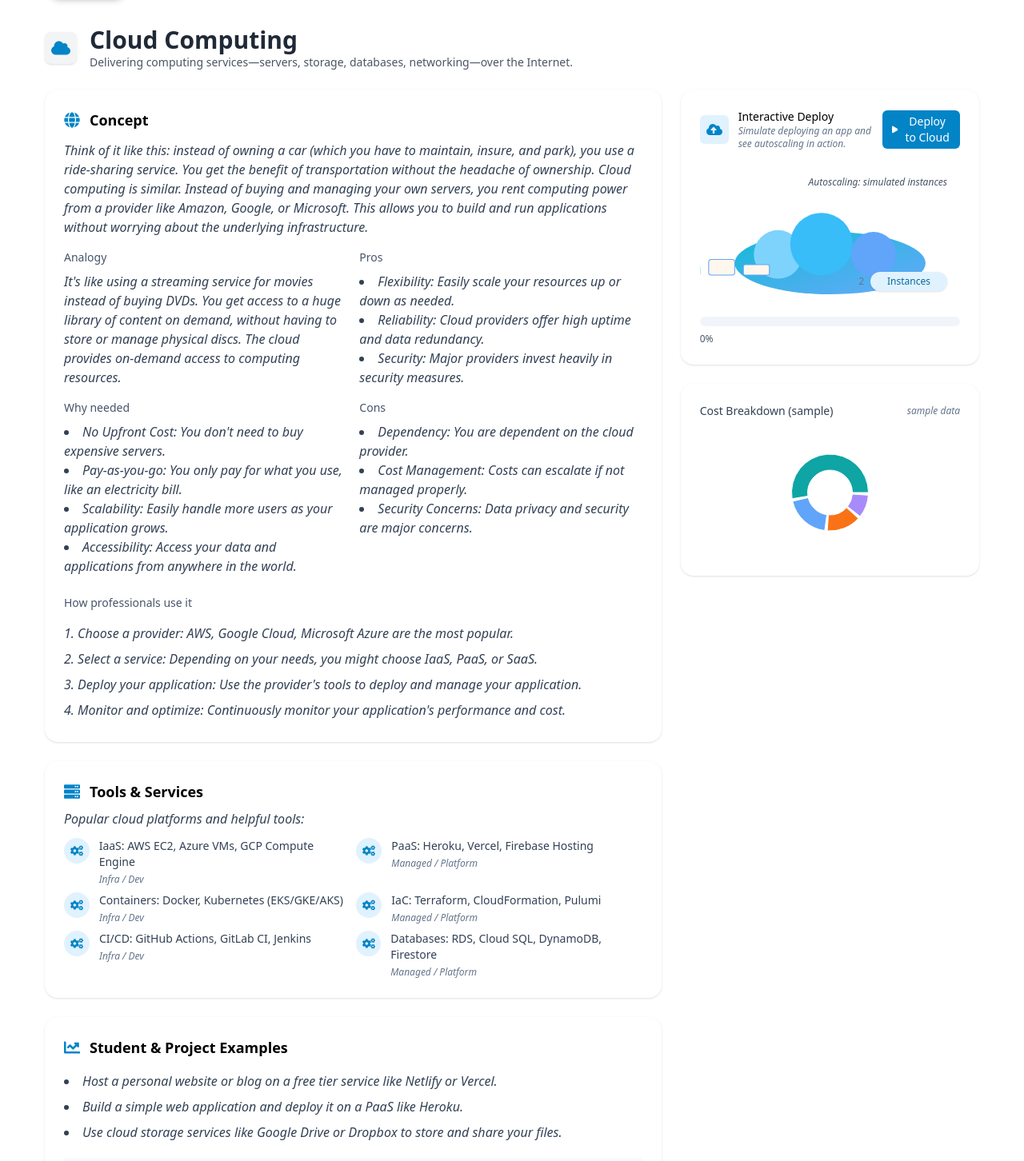
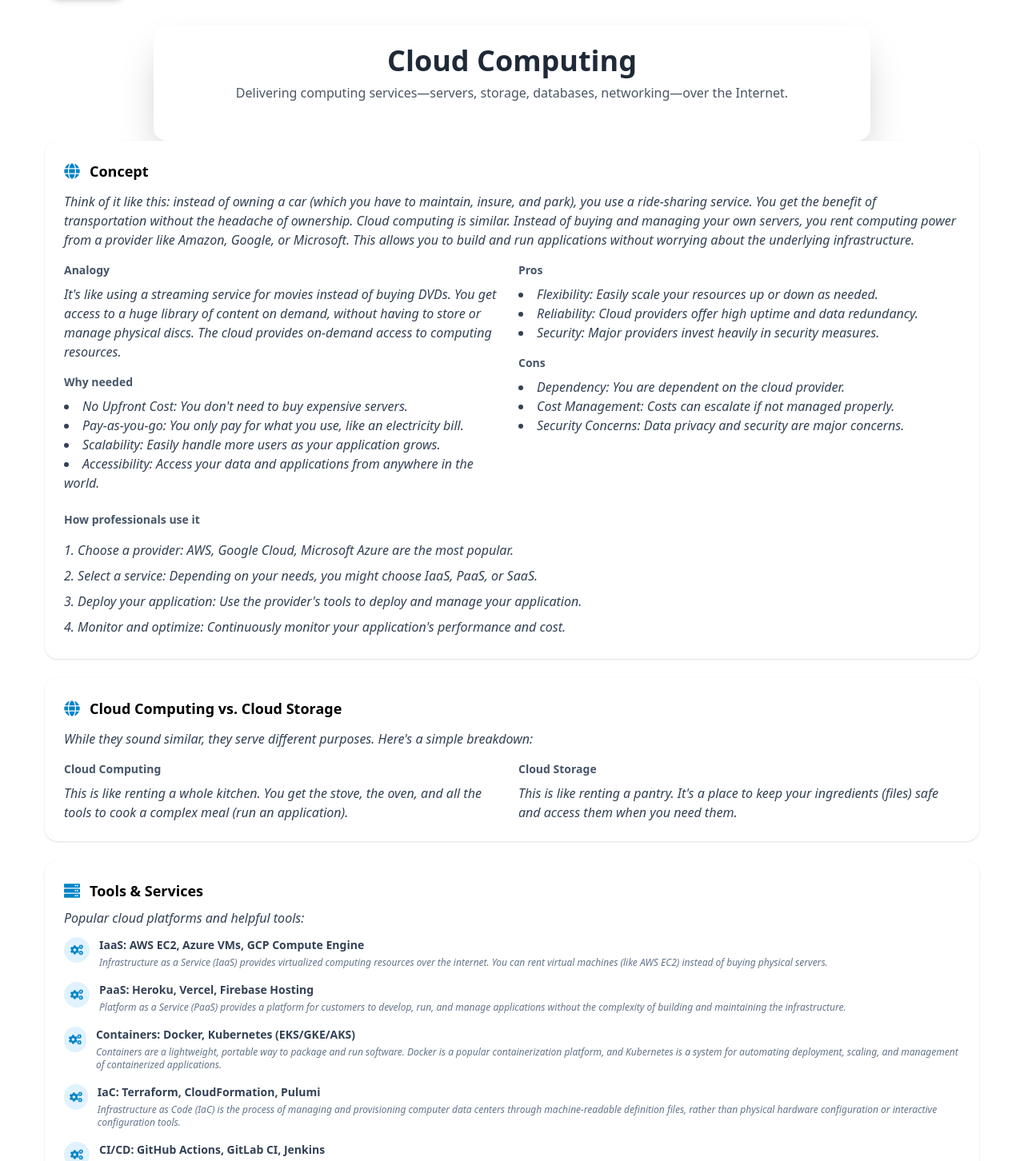
Before and after one commit to Aniket-Singh-Baghel/interactive-book, a React (Create React App) app: page /module4/cloud-computing in a window 1280 px wide. Shown: the part 98-1550 px from the top of the page at 80% size. Built offline with nearby package versions, Linux system fonts and the light colour scheme.

Commit message:
cloud computing comp

```diff
--- a/src/Components/Part2/CloudModule.js
+++ b/src/Components/Part2/CloudModule.js
@@ -1,7 +1,6 @@
 import React, { useState, useEffect, useRef } from "react";
 import { motion } from "framer-motion";
 import {
-  FaCloud,
   FaServer,
   FaCogs,
   FaChartLine,
@@ -15,19 +14,7 @@ import {
   FaArrowLeft,
   FaArrowRight,
 } from "react-icons/fa";
-import { ResponsiveContainer, PieChart, Pie, Cell, Tooltip } from "recharts";
 import { Link, useNavigate } from "react-router-dom";
-
-// CloudModule.jsx
-// Single-file React component (Tailwind + Framer Motion + Recharts + react-icons)
-// Features:
-// - Bilingual (English / Hindi) toggle
-// - Animated title and SVG cloud animation
-// - Sections: Concept, Analogy, Why needed, Pros/Cons, How professionals use it, Tools/Services, Student examples
-// - Interactive "Deploy to Cloud" simulation with progress and autoscaling demo
-// - Cost vs Scalability sample pie chart
-// - Copyable deploy snippet
-// - Usage & integration notes
 
 const SAMPLE_DEPLOY_SNIPPET = `# Example: deploy.sh (simple demo script)
 # Builds the app and deploys to a generic cloud provider
@@ -37,13 +24,13 @@ cloudctl auth login --token $CLOUD_TOKEN
 cloudctl deploy --app my-app --region us-east-1 --instances 2
 `;
 
-const COST_SCALABILITY = [
-  { name: "Compute (autoscaled)", value: 55 },
-  { name: "Storage", value: 20 },
-  { name: "Networking", value: 15 },
-  { name: "Managed Services", value: 10 },
-];
-const COLORS = ["#0ea5a4", "#60a5fa", "#f97316", "#a78bfa"];
+// const COST_SCALABILITY = [
+//   { name: "Compute (autoscaled)", value: 55 },
+//   { name: "Storage", value: 20 },
+//   { name: "Networking", value: 15 },
+//   { name: "Managed Services", value: 10 },
+// ];
+// const COLORS = ["#0ea5a4", "#60a5fa", "#f97316", "#a78bfa"];
 
 const bilingual = {
   en: {
@@ -78,12 +65,30 @@ const bilingual = {
       "Monitor and optimize: Continuously monitor your application's performance and cost.",
     ],
     tools: [
-      "IaaS: AWS EC2, Azure VMs, GCP Compute Engine",
-      "PaaS: Heroku, Vercel, Firebase Hosting",
-      "Containers: Docker, Kubernetes (EKS/GKE/AKS)",
-      "IaC: Terraform, CloudFormation, Pulumi",
-      "CI/CD: GitHub Actions, GitLab CI, Jenkins",
-      "Databases: RDS, Cloud SQL, DynamoDB, Firestore",
+      {
+        name: "IaaS: AWS EC2, Azure VMs, GCP Compute Engine",
+        description: "Infrastructure as a Service (IaaS) provides virtualized computing resources over the internet. You can rent virtual machines (like AWS EC2) instead of buying physical servers."
+      },
+      {
+        name: "PaaS: Heroku, Vercel, Firebase Hosting",
+        description: "Platform as a Service (PaaS) provides a platform for customers to develop, run, and manage applications without the complexity of building and maintaining the infrastructure."
+      },
+      {
+        name: "Containers: Docker, Kubernetes (EKS/GKE/AKS)",
+        description: "Containers are a lightweight, portable way to package and run software. Docker is a popular containerization platform, and Kubernetes is a system for automating deployment, scaling, and management of containerized applications."
+      },
+      {
+        name: "IaC: Terraform, CloudFormation, Pulumi",
+        description: "Infrastructure as Code (IaC) is the process of managing and provisioning computer data centers through machine-readable definition files, rather than physical hardware configuration or interactive configuration tools."
+      },
+      {
+        name: "CI/CD: GitHub Actions, GitLab CI, Jenkins",
+        description: "Continuous Integration and Continuous Delivery (CI/CD) is a set of practices that automate the software development lifecycle, from building and testing to deployment."
+      },
+      {
+        name: "Databases: RDS, Cloud SQL, DynamoDB, Firestore",
+        description: "Cloud databases are database services built and accessed through a cloud platform. They offer services for storing, managing, and retrieving data."
+      }
     ],
     examples: [
       "Host a personal website or blog on a free tier service like Netlify or Vercel.",
@@ -95,6 +100,12 @@ const bilingual = {
     copySnippet: "Copy snippet",
     autoscaleLabel: "Autoscaling: simulated instances",
     costLabel: "Cost Breakdown (sample)",
+    comparisonTitle: "Cloud Computing vs. Cloud Storage",
+    comparisonDesc: "While they sound similar, they serve different purposes. Here's a simple breakdown:",
+    computingTitle: "Cloud Computing",
+    computingDesc: "This is like renting a whole kitchen. You get the stove, the oven, and all the tools to cook a complex meal (run an application).",
+    storageTitle: "Cloud Storage",
+    storageDesc: "This is like renting a pantry. It's a place to keep your ingredients (files) safe and access them when you need them.",
     previous: "Previous",
     next: "Next",
   },
@@ -130,12 +141,30 @@ const bilingual = {
       "निगरानी और अनुकूलन करें: अपने एप्लिकेशन के प्रदर्शन और लागत की लगातार निगरानी करें।",
     ],
     tools: [
-      "IaaS: AWS EC2, Azure VMs, GCP Compute Engine",
-      "PaaS: Heroku, Vercel, Firebase Hosting",
-      "Containers: Docker, Kubernetes (EKS/GKE/AKS)",
-      "IaC: Terraform, CloudFormation, Pulumi",
-      "CI/CD: GitHub Actions, GitLab CI, Jenkins",
-      "Databases: RDS, Cloud SQL, DynamoDB, Firestore",
+      {
+        name: "IaaS: AWS EC2, Azure VMs, GCP Compute Engine",
+        description: "इन्फ्रास्ट्रक्चर एज ए सर्विस (IaaS) इंटरनेट पर वर्चुअलाइज्ड कंप्यूटिंग संसाधन प्रदान करता है। आप भौतिक सर्वर खरीदने के बजाय वर्चुअल मशीन (जैसे AWS EC2) किराए पर ले सकते हैं।"
+      },
+      {
+        name: "PaaS: Heroku, Vercel, Firebase Hosting",
+        description: "प्लेटफॉर्म एज ए सर्विस (PaaS) ग्राहकों को बुनियादी ढांचे के निर्माण और रखरखाव की जटिलता के बिना अनुप्रयोगों को विकसित करने, चलाने और प्रबंधित करने के लिए एक मंच प्रदान करता है।"
+      },
+      {
+        name: "Containers: Docker, Kubernetes (EKS/GKE/AKS)",
+        description: "कंटेनर सॉफ्टवेयर को पैकेज और चलाने का एक हल्का, पोर्टेबल तरीका है। डॉकर एक लोकप्रिय कंटेनरीकरण प्लेटफॉर्म है, और कुबेरनेट्स कंटेनरीकृत अनुप्रयोगों की तैनाती, स्केलिंग और प्रबंधन को स्वचालित करने के लिए एक प्रणाली है।"
+      },
+      {
+        name: "IaC: Terraform, CloudFormation, Pulumi",
+        description: "इन्फ्रास्ट्रक्चर एज कोड (IaC) भौतिक हार्डवेयर कॉन्फ़िगरेशन या इंटरेक्टिव कॉन्फ़िगरेशन टूल के बजाय मशीन-पठनीय परिभाषा फ़ाइलों के माध्यम से कंप्यूटर डेटा केंद्रों के प्रबंधन और प्रावधान की प्रक्रिया है।"
+      },
+      {
+        name: "CI/CD: GitHub Actions, GitLab CI, Jenkins",
+        description: "सतत एकीकरण और सतत वितरण (CI/CD) प्रथाओं का एक सेट है जो सॉफ्टवेयर विकास जीवनचक्र को स्वचालित करता है, जिसमें बिल्डिंग और परीक्षण से लेकर परिनियोजन तक शामिल है।"
+      },
+      {
+        name: "Databases: RDS, Cloud SQL, DynamoDB, Firestore",
+        description: "क्लाउड डेटाबेस क्लाउड प्लेटफ़ॉर्म के माध्यम से निर्मित और एक्सेस की जाने वाली डेटाबेस सेवाएँ हैं। वे डेटा के भंडारण, प्रबंधन और पुनर्प्राप्ति के लिए सेवाएँ प्रदान करते हैं।"
+      }
     ],
     examples: [
       "Netlify या Vercel जैसी मुफ्त टियर सेवा पर एक व्यक्तिगत वेबसाइट या ब्लॉग होस्ट करें।",
@@ -147,6 +176,12 @@ const bilingual = {
     copySnippet: "स्निपेट कॉपी करें",
     autoscaleLabel: "ऑटोस्केलिंग: सिम्युलेटेड इंस्टेंसेज़",
     costLabel: "लागत विभाजन (नमूना)",
+    comparisonTitle: "क्लाउड कंप्यूटिंग बनाम क्लाउड स्टोरेज",
+    comparisonDesc: "हालांकि वे समान लगते हैं, वे अलग-अलग उद्देश्यों की पूर्ति करते हैं। यहाँ एक सरल विवरण है:",
+    computingTitle: "क्लाउड कंप्यूटिंग",
+    computingDesc: "यह एक पूरी रसोई किराए पर लेने जैसा है। आपको एक जटिल भोजन पकाने (एक एप्लिकेशन चलाने) के लिए स्टोव, ओवन और सभी उपकरण मिलते हैं।",
+    storageTitle: "क्लाउड स्टोरेज",
+    storageDesc: "यह एक पेंट्री किराए पर लेने जैसा है। यह आपके अवयवों (फ़ाइलों) को सुरक्षित रखने और ज़रूरत पड़ने पर उन तक पहुँचने का एक स्थान है।",
     previous: "पिछला",
     next: "अगला",
   },
@@ -268,37 +303,21 @@ export default function CloudModule() {
           </div>
         </div>
 
-        <div className="flex items-center gap-4 mb-6">
-          <motion.div
-            initial={{ scale: 0.9, opacity: 0 }}
-            animate={{ scale: 1, opacity: 1 }}
-            transition={{ duration: 0.4 }}
-            className="bg-gray-100 p-2 rounded-lg shadow"
-          >
-            <FaCloud className="w-6 h-6 text-sky-600" />
-          </motion.div>
-
-          <div>
+        <div className="p-4 sm:p-6 max-w-4xl mx-auto bg-white rounded-2xl shadow-2xl">
             <motion.h1
-              initial={{ y: -8, opacity: 0 }}
-              animate={{ y: 0, opacity: 1 }}
-              transition={{ delay: 0.05 }}
-              className="text-2xl md:text-3xl font-extrabold text-gray-800"
+              initial={{ opacity: 0, y: -20 }}
+              animate={{ opacity: 1, y: 0 }}
+              className="text-2xl sm:text-3xl lg:text-4xl font-bold text-center text-gray-800 mb-2"
             >
               {t.title}
             </motion.h1>
-            <motion.p
-              initial={{ y: -6, opacity: 0 }}
-              animate={{ y: 0, opacity: 1 }}
-              className="text-sm text-gray-600"
-            >
+            <p className="text-center text-gray-600 mb-6 text-sm sm:text-base">
               {t.subtitle}
-            </motion.p>
-          </div>
+            </p>
         </div>
 
-        <div className="grid grid-cols-1 lg:grid-cols-3 gap-6">
-          <div className="lg:col-span-2 space-y-6">
+        <div className="grid grid-cols-1 lg:grid-cols-1 gap-6">
+          <div className="lg:col-span-1 space-y-6">
             <motion.div
               initial={{ opacity: 0, x: -8 }}
               animate={{ opacity: 1, x: 0 }}
@@ -313,12 +332,12 @@ export default function CloudModule() {
 
               <div className="mt-4 grid md:grid-cols-2 gap-4">
                 <div>
-                  <h4 className="text-sm font-medium text-slate-600">
+                  <h4 className="text-sm font-bold text-slate-600">
                     {lang === "en" ? "Analogy" : "उपमा"}
                   </h4>
                   <p className="mt-2 text-slate-700 italic">{t.analogy}</p>
 
-                  <h4 className="text-sm font-medium text-slate-600 mt-4">
+                  <h4 className="text-sm font-bold text-slate-600 mt-4">
                     {lang === "en" ? "Why needed" : "क्यों ज़रूरी है"}
                   </h4>
                   <ul className="mt-2 list-disc list-inside text-slate-700">
@@ -331,7 +350,7 @@ export default function CloudModule() {
                 </div>
 
                 <div>
-                  <h4 className="text-sm font-medium text-slate-600">
+                  <h4 className="text-sm font-bold text-slate-600">
                     {lang === "en" ? "Pros" : "फ़ायदे"}
                   </h4>
                   <ul className="mt-2 list-disc list-inside text-slate-700">
@@ -342,7 +361,7 @@ export default function CloudModule() {
                     ))}
                   </ul>
 
-                  <h4 className="text-sm font-medium text-slate-600 mt-4">
+                  <h4 className="text-sm font-bold text-slate-600 mt-4">
                     {lang === "en" ? "Cons" : "नुकसान"}
                   </h4>
                   <ul className="mt-2 list-disc list-inside text-slate-700">
@@ -356,7 +375,7 @@ export default function CloudModule() {
               </div>
 
               <div className="mt-6">
-                <h4 className="text-sm font-medium text-slate-600">
+                <h4 className="text-sm font-bold text-slate-600">
                   {lang === "en"
                     ? "How professionals use it"
                     : "प्रोफेशनल इसे कैसे उपयोग करते हैं"}
@@ -368,6 +387,34 @@ export default function CloudModule() {
                     </li>
                   ))}
                 </ol>
+              </div>
+            </motion.div>
+
+            <motion.div
+              initial={{ opacity: 0, x: -8 }}
+              animate={{ opacity: 1, x: 0 }}
+              transition={{ delay: 0.07 }}
+              className="bg-white rounded-2xl p-6 shadow"
+            >
+              <h3 className="text-lg font-bold flex items-center gap-3">
+                <FaGlobe className="w-5 h-5 text-sky-600" />{" "}
+                {t.comparisonTitle}
+              </h3>
+              <p className="mt-3 text-slate-700 italic">{t.comparisonDesc}</p>
+
+              <div className="mt-4 grid md:grid-cols-2 gap-4">
+                <div>
+                  <h4 className="text-sm font-bold text-slate-600">
+                    {t.computingTitle}
+                  </h4>
+                  <p className="mt-2 text-slate-700 italic">{t.computingDesc}</p>
+                </div>
+                <div>
+                  <h4 className="text-sm font-bold text-slate-600">
+                    {t.storageTitle}
+                  </h4>
+                  <p className="mt-2 text-slate-700 italic">{t.storageDesc}</p>
+                </div>
               </div>
             </motion.div>
 
@@ -387,22 +434,16 @@ export default function CloudModule() {
                   : "लोकप्रिय क्लाउड प्लेटफ़ॉर्म और सहायक टूल:"}
               </p>
 
-              <ul className="mt-3 grid grid-cols-1 sm:grid-cols-2 gap-2 text-slate-700">
+              <ul className="mt-3 grid grid-cols-1 sm:grid-cols-1 gap-4 text-slate-700">
                 {t.tools.map((tool, idx) => (
                   <li key={idx} className="flex items-start gap-3">
                     <span className="w-8 h-8 flex items-center justify-center bg-sky-100 rounded-full">
                       <FaCogs className="w-4 h-4 text-sky-600" />
                     </span>
                     <div>
-                      <div className="text-sm font-medium bold">{tool}</div>
+                      <div className="text-sm font-bold bold">{tool.name}</div>
                       <div className="text-xs text-slate-500 mt-1 italic">
-                        {idx % 2 === 0
-                          ? lang === "en"
-                            ? "Infra / Dev"
-                            : "इनफ्रा / देव"
-                          : lang === "en"
-                          ? "Managed / Platform"
-                          : "मैनेज्ड / प्लेटफ़ॉर्म"}
+                        {tool.description}
                       </div>
                     </div>
                   </li>
@@ -413,49 +454,6 @@ export default function CloudModule() {
             <motion.div
               initial={{ opacity: 0, x: -8 }}
               animate={{ opacity: 1, x: 0 }}
-              transition={{ delay: 0.1 }}
-              className="bg-white rounded-2xl p-6 shadow"
-            >
-              <h3 className="text-lg font-semibold flex items-center gap-3">
-                <FaChartLine className="w-5 h-5 text-sky-600" />{" "}
-                {lang === "en"
-                  ? "Student & Project Examples"
-                  : "छात्र और प्रोजेक्ट उदाहरण"}
-              </h3>
-              <ul className="mt-3 list-disc list-inside text-slate-700">
-                {t.examples.map((ex, i) => (
-                  <li key={i} className="py-1 italic">
-                    {ex}
-                  </li>
-                ))}
-              </ul>
-
-              <div className="mt-4 bg-slate-50 rounded p-3">
-                <pre className="whitespace-pre-wrap text-xs text-slate-800 overflow-auto">
-                  {SAMPLE_DEPLOY_SNIPPET}
-                </pre>
-                <div className="mt-2 flex items-center gap-2">
-                  <button
-                    onClick={copySnippet}
-                    className="inline-flex items-center gap-2 px-3 py-1 rounded-md border text-slate-700 hover:bg-slate-100"
-                  >
-                    <FaCopy /> <span className="text-xs">{t.copySnippet}</span>
-                  </button>
-                  <div className="text-xs text-slate-500 italic">
-                    {lang === "en"
-                      ? "(Deployment snippet)"
-                      : "(डिप्लॉयमेंट स्निपेट)"}
-                  </div>
-                </div>
-              </div>
-            </motion.div>
-          </div>
-
-          {/* Right column: interactive + chart */}
-          <div className="space-y-6">
-            <motion.div
-              initial={{ opacity: 0, y: 6 }}
-              animate={{ opacity: 1, y: 0 }}
               transition={{ delay: 0.08 }}
               className="bg-white rounded-2xl p-6 shadow"
             >
@@ -619,42 +617,45 @@ export default function CloudModule() {
             </motion.div>
 
             <motion.div
-              initial={{ opacity: 0, y: 6 }}
-              animate={{ opacity: 1, y: 0 }}
+              initial={{ opacity: 0, x: -8 }}
+              animate={{ opacity: 1, x: 0 }}
               transition={{ delay: 0.1 }}
               className="bg-white rounded-2xl p-6 shadow"
             >
-              <div className="flex items-center justify-between">
-                <h4 className="text-sm font-medium text-slate-700 bold">
-                  {t.costLabel}
-                </h4>
-                <div className="text-xs text-slate-500 italic">
-                  {lang === "en" ? "sample data" : "नमूना डेटा"}
+              <h3 className="text-lg font-semibold flex items-center gap-3">
+                <FaChartLine className="w-5 h-5 text-sky-600" />{" "}
+                {lang === "en"
+                  ? "Student & Project Examples"
+                  : "छात्र और प्रोजेक्ट उदाहरण"}
+              </h3>
+              <ul className="mt-3 list-disc list-inside text-slate-700">
+                {t.examples.map((ex, i) => (
+                  <li key={i} className="py-1 italic">
+                    {ex}
+                  </li>
+                ))}
+              </ul>
+
+              <div className="mt-4 bg-slate-50 rounded p-3">
+                <pre className="whitespace-pre-wrap text-xs text-slate-800 overflow-auto">
+                  {SAMPLE_DEPLOY_SNIPPET}
+                </pre>
+                <div className="mt-2 flex items-center gap-2">
+                  <button
+                    onClick={copySnippet}
+                    className="inline-flex items-center gap-2 px-3 py-1 rounded-md border text-slate-700 hover:bg-slate-100"
+                  >
+                    <FaCopy /> <span className="text-xs">{t.copySnippet}</span>
+                  </button>
+                  <div className="text-xs text-slate-500 italic">
+                    {lang === "en"
+                      ? "(Deployment snippet)"
+                      : "(डिप्लॉयमेंट स्निपेट)"}
+                  </div>
                 </div>
               </div>
+            </motion.div>
 
-              <div className="w-full h-40 mt-3">
-                <ResponsiveContainer width="100%" height="100%">
-                  <PieChart>
-                    <Pie
-                      data={COST_SCALABILITY}
-                      dataKey="value"
-                      innerRadius={28}
-                      outerRadius={48}
-                      paddingAngle={4}
-                    >
-                      {COST_SCALABILITY.map((entry, i) => (
-                        <Cell
-                          key={`c-${i}`}
-                          fill={COLORS[i % COLORS.length]}
-                        />
-                      ))}
-                    </Pie>
-                    <Tooltip />
-                  </PieChart>
-                </ResponsiveContainer>
-              </div>
-            </motion.div>
           </div>
         </div>
         <div className="w-full flex justify-between items-center mt-10 p-4 bg-gray-100 rounded-lg shadow-md">
```
